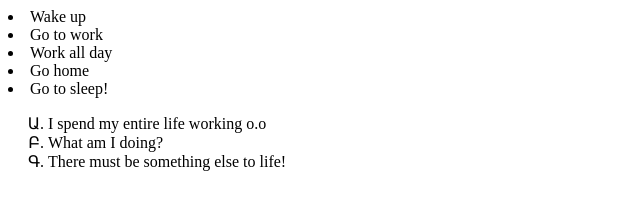
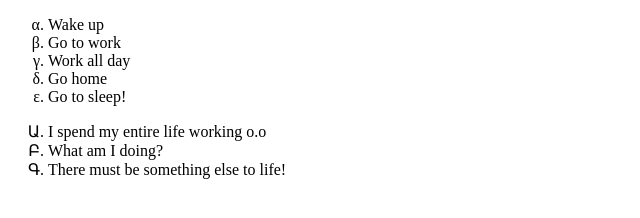
Before and after one commit to ChrisKondo4/HTML-and-CSS-Projects, a plain HTML site: page Basic_HTML_and_CSS/HTML_Lists.html in a window 1280 px wide. Shown: the whole page, without its empty margins (0-640 px from the left). Drawn offline with Linux system fonts and the light colour scheme.

Commit message:
Syntax Error fix

```diff
--- a/Basic_HTML_and_CSS/HTML_Lists.html
+++ b/Basic_HTML_and_CSS/HTML_Lists.html
@@ -1,7 +1,7 @@
 <!DOCTYPE html>
 <html>
 <body>
-    <link rel="stylesheet" type="text/css" href="CSS_Lists.css"
+    <link rel="stylesheet" type="text/css" href="CSS_Lists.css">
     <ol>
         <li>Wake up</li>
         <li>Go to work</li>
```
